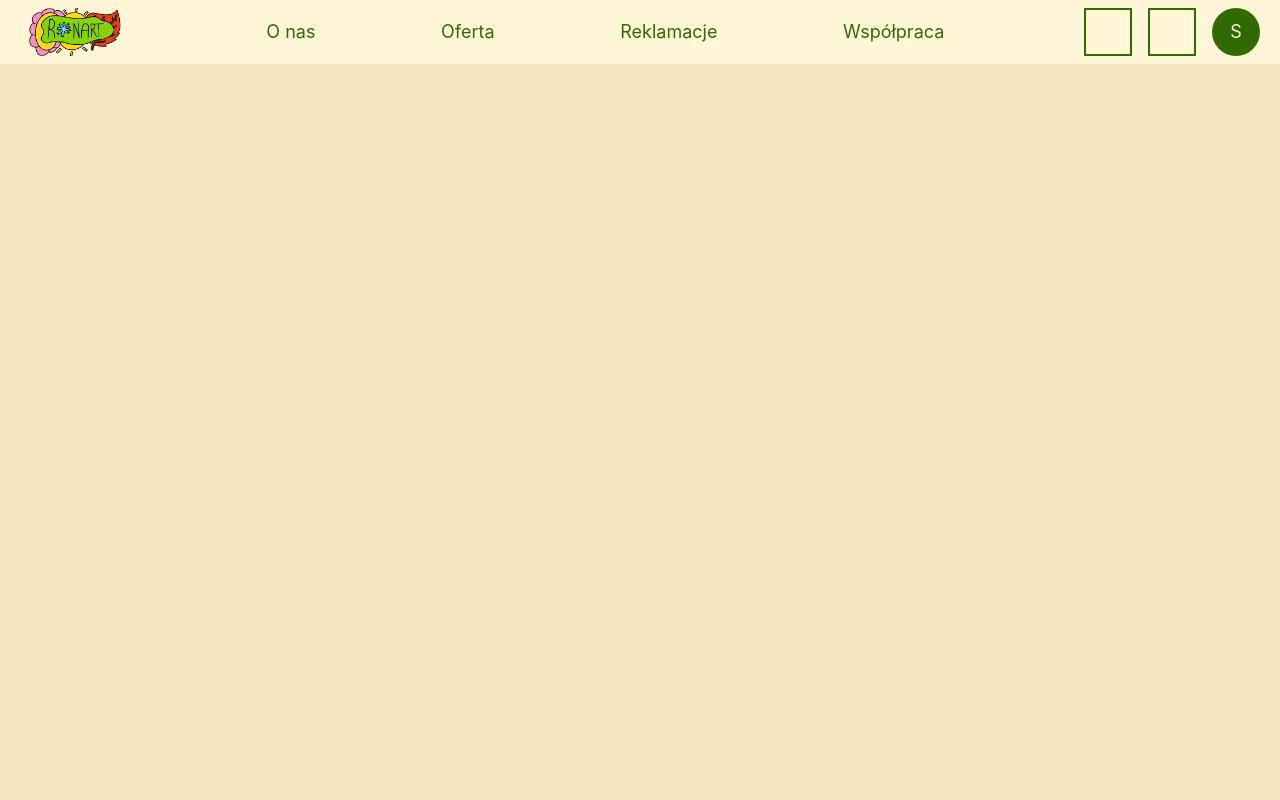
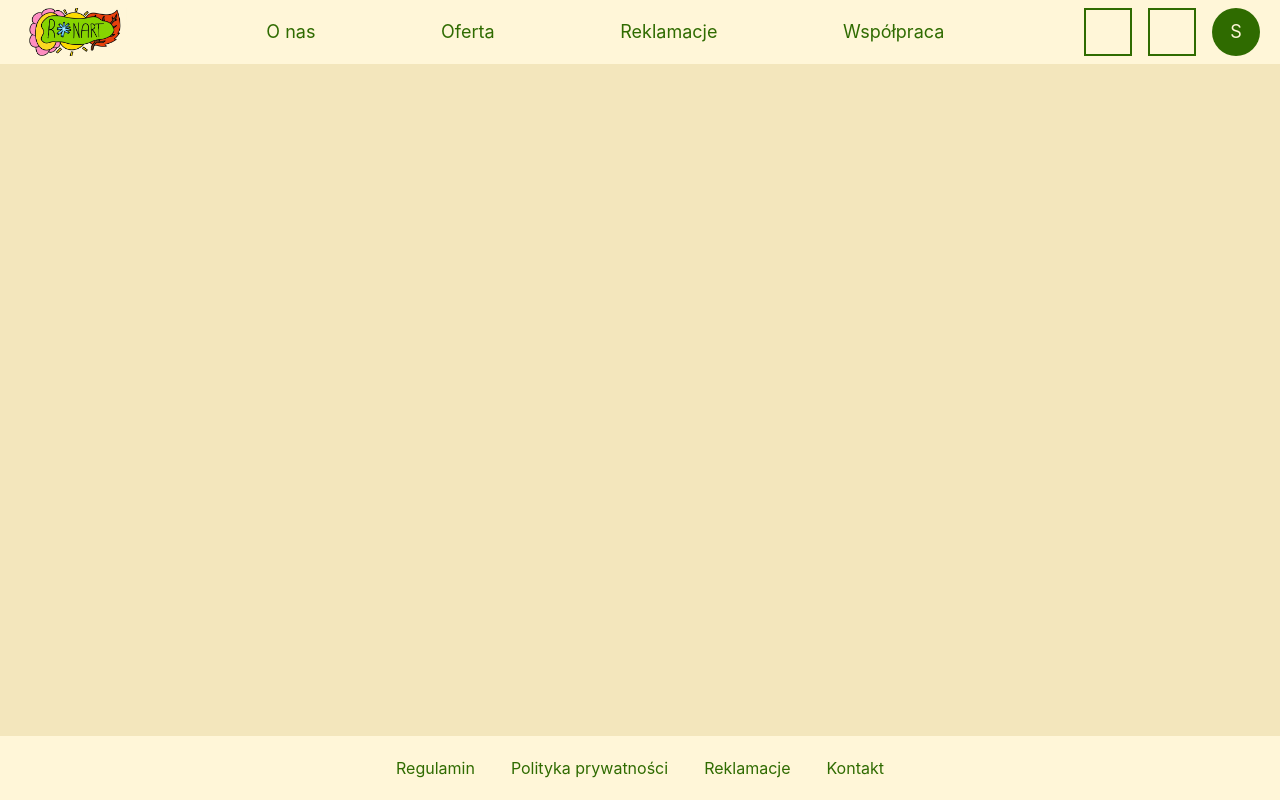
Before and after one commit to xSzymuchax/Ronart-Shop, a React (Vite) app in the folder frontend/: page / in a window 1280 px wide. Built offline with nearby package versions, Linux system fonts and the light colour scheme.

Commit message:
Footer component.

```diff
--- a/frontend/src/App.jsx
+++ b/frontend/src/App.jsx
@@ -1,5 +1,6 @@
 import { useState } from 'react'
 import Banner from './components/Banner.jsx'
+import Footer from './components/Footer.jsx'
 import MainPage from './views/MainPage.jsx'
 
 function App() {
@@ -18,6 +19,7 @@ function App() {
         onToggleDark={() => setDark((value) => !value)}
       />
       <MainPage />
+      <Footer />
     </div>
   )
 }
--- /dev/null
+++ b/frontend/src/components/Footer.jsx
@@ -0,0 +1,24 @@
+const links = ['Regulamin', 'Polityka prywatności', 'Reklamacje', 'Kontakt']
+
+function Footer() {
+  return (
+    <footer className="bg-[var(--banner)] px-5 py-4">
+      <nav
+        aria-label="Stopka"
+        className="flex flex-wrap justify-center gap-x-8 gap-y-2"
+      >
+        {links.map((label) => (
+          <button
+            key={label}
+            type="button"
+            className="cursor-pointer border-0 bg-transparent px-0.5 py-1 text-base text-[var(--ink)] hover:text-[var(--ink-bright)] hover:underline focus-visible:outline-2 focus-visible:outline-offset-2 focus-visible:outline-[var(--focus)]"
+          >
+            {label}
+          </button>
+        ))}
+      </nav>
+    </footer>
+  )
+}
+
+export default Footer
```
